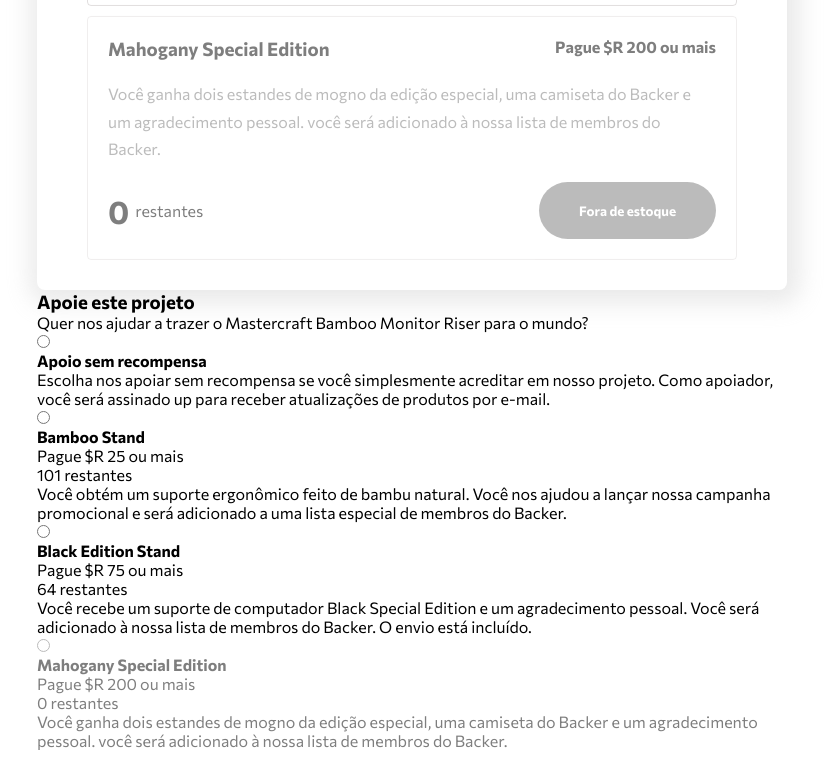
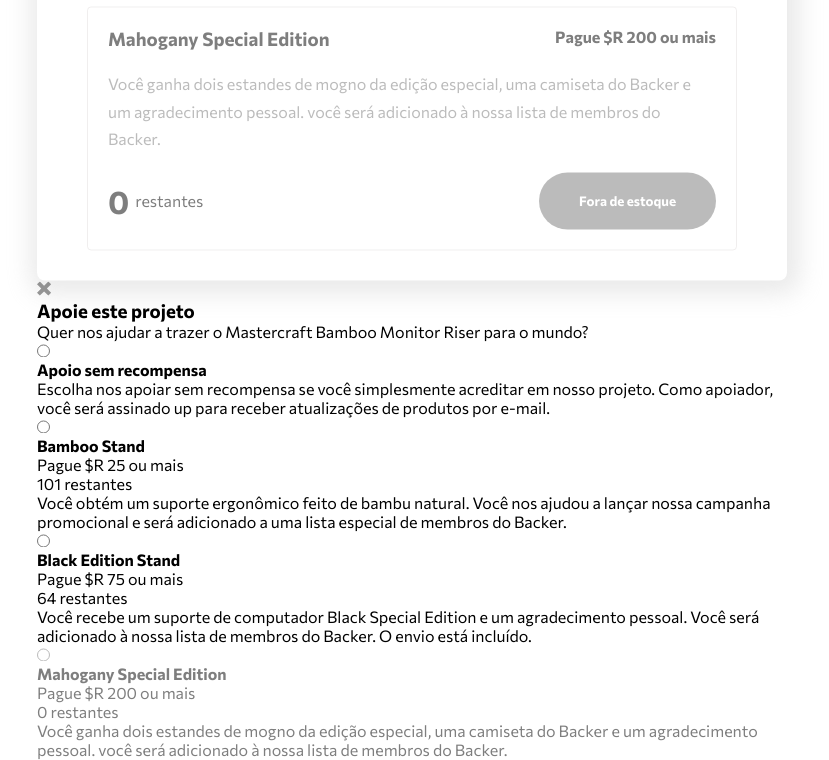
Before and after one commit to TayAmorim/Crowdfunding-product-page, a plain HTML site: page index.html in a window 1280 px wide. Shown: the part 1090-1850 px from the top of the page, without its empty margins (228-1057 px from the left). Drawn offline with Linux system fonts and the light colour scheme.

Commit message:
feature-btn-close-modal: adição do botão de fechar modal

```diff
--- a/index.html
+++ b/index.html
@@ -146,6 +146,7 @@
         </div>
       </section>
       <section class="modal">
+        <img src="./images/icon-close-modal.svg" alt="icon-close-modal" />
         <div class="modal-header">
           <h3>Apoie este projeto</h3>
           <p>
```
